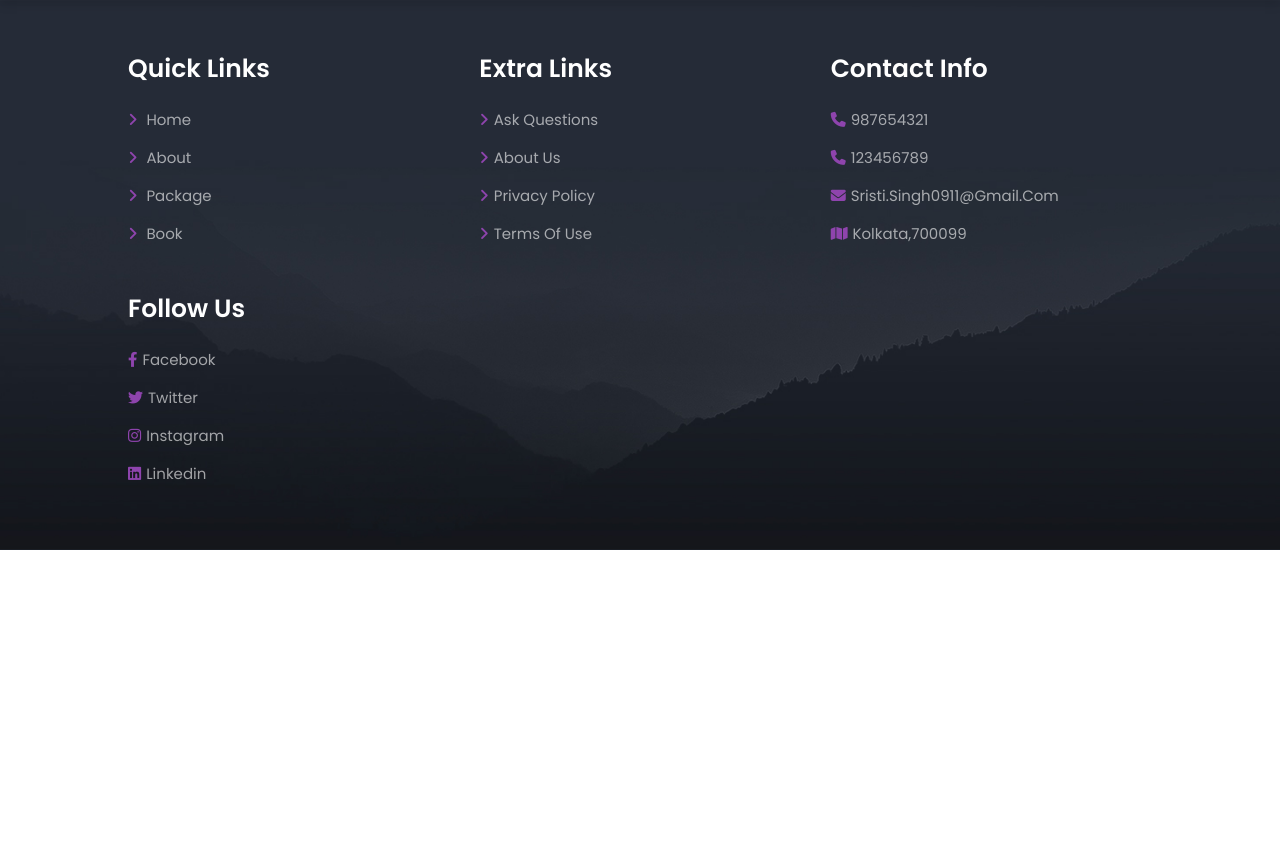
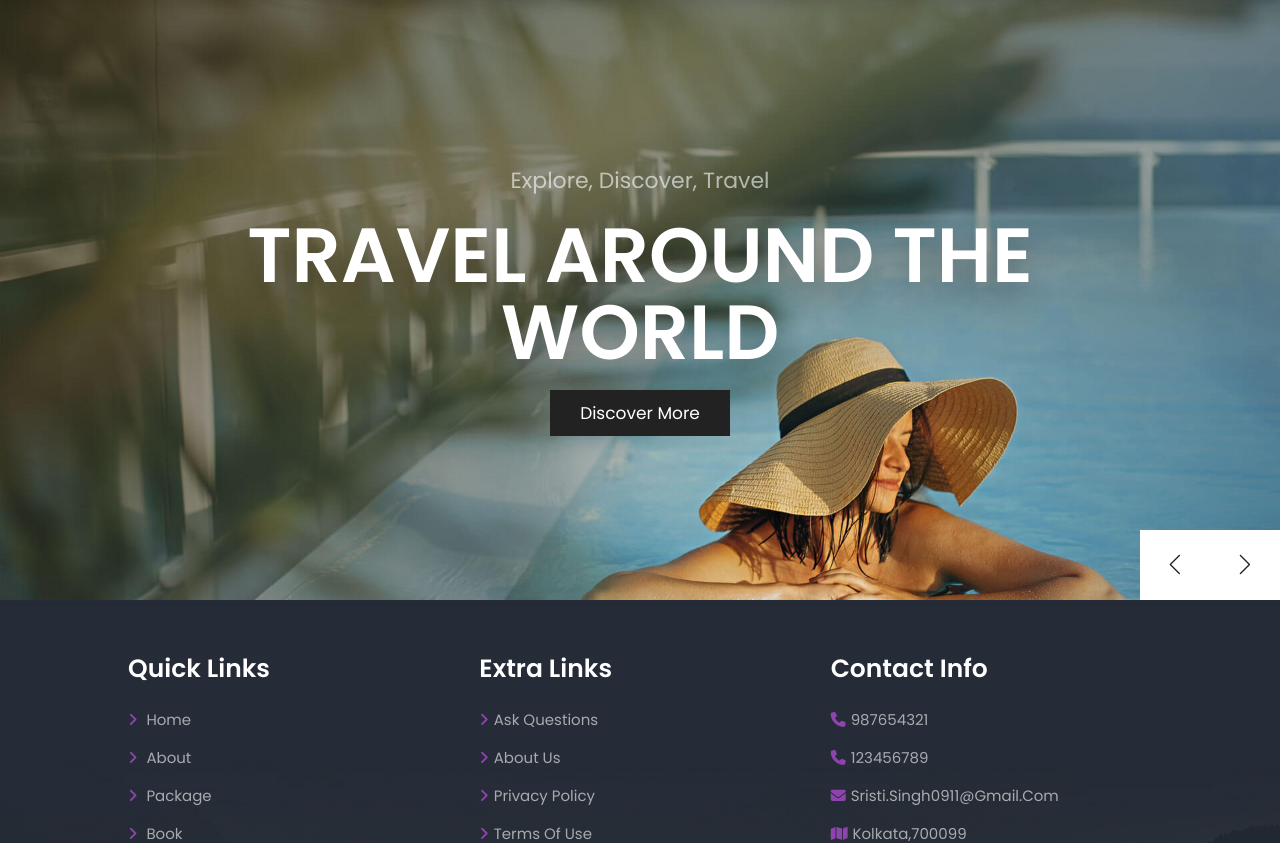
Before and after one commit to sristi09/project, a PHP site: page /home.php in a window 1280 px wide. Shown: the part 78-921 px from the top of the page. Before the commit the page ends 628 px from the top, so only its background shows below. Run offline with PHP 8.4, Linux system fonts and the light colour scheme; some libraries are stand-ins or nearby versions.

Commit message:
Swiper done

```diff
--- a/css/style.css
+++ b/css/style.css
@@ -584,18 +584,6 @@ section{
    padding-right: 2rem;
 }
 
-.footer .credit{
-   text-align: center;
-   padding-top: 3rem;
-   margin-top: 3rem;
-   border-top: .1rem solid var(--light-white);
-   font-size: 2rem;
-   color:var(--white);
-}
-
-.footer .credit span{
-   color:var(--main-color);
-}
 
 
 
--- a/home.php
+++ b/home.php
@@ -31,6 +31,48 @@
     </section>
 
     <!-- header section ends -->
+    <!-- home section starts  -->
+
+<section class="home">
+
+<div class="swiper home-slider">
+
+   <div class="swiper-wrapper">
+
+      <div class="swiper-slide slide" style="background:url(images/home-slide-1.jpg) no-repeat">
+         <div class="content">
+            <span>explore, discover, travel</span>
+            <h3>travel around the world</h3>
+            <a href="package.php" class="btn">discover more</a>
+         </div>
+      </div>
+
+      <div class="swiper-slide slide" style="background:url(images/home-slide-2.jpg) no-repeat">
+         <div class="content">
+            <span>explore, discover, travel</span>
+            <h3>discover the new places</h3>
+            <a href="package.php" class="btn">discover more</a>
+         </div>
+      </div>
+
+      <div class="swiper-slide slide" style="background:url(images/home-slide-3.jpg) no-repeat">
+         <div class="content">
+            <span>explore, discover, travel</span>
+            <h3>make your tour worthwhile</h3>
+            <a href="package.php" class="btn">discover more</a>
+         </div>
+      </div>
+
+   </div>
+
+   <div class="swiper-button-next"></div>
+   <div class="swiper-button-prev"></div>
+
+</div>
+
+</section>
+
+<!-- home section ends -->
 
 
 
--- a/js/script.js
+++ b/js/script.js
@@ -1,7 +1,52 @@
 let menu = document.querySelector('#menu-btn');
 let navbar = document.querySelector('.header .navbar');
 
-menu.onclick = () => {
-    menu.classList.toggle('fa-times');
-    navbar.classList.toggle('active');
+menu.onclick = () =>{
+   menu.classList.toggle('fa-times');
+   navbar.classList.toggle('active');
+};
+
+window.onscroll = () =>{
+   menu.classList.remove('fa-times');
+   navbar.classList.remove('active');
+};
+
+var swiper = new Swiper(".home-slider", {
+   loop:true,
+   navigation: {
+     nextEl: ".swiper-button-next",
+     prevEl: ".swiper-button-prev",
+   },
+});
+
+var swiper = new Swiper(".reviews-slider", {
+   grabCursor:true,
+   loop:true,
+   autoHeight:true,
+   spaceBetween: 20,
+   breakpoints: {
+      0: {
+        slidesPerView: 1,
+      },
+      700: {
+        slidesPerView: 2,
+      },
+      1000: {
+        slidesPerView: 3,
+      },
+   },
+});
+
+let loadMoreBtn = document.querySelector('.packages .load-more .btn');
+let currentItem = 3;
+
+loadMoreBtn.onclick = () =>{
+   let boxes = [...document.querySelectorAll('.packages .box-container .box')];
+   for (var i = currentItem; i < currentItem + 3; i++){
+      boxes[i].style.display = 'inline-block';
+   };
+   currentItem += 3;
+   if(currentItem >= boxes.length){
+      loadMoreBtn.style.display = 'none';
+   }
 }
```
